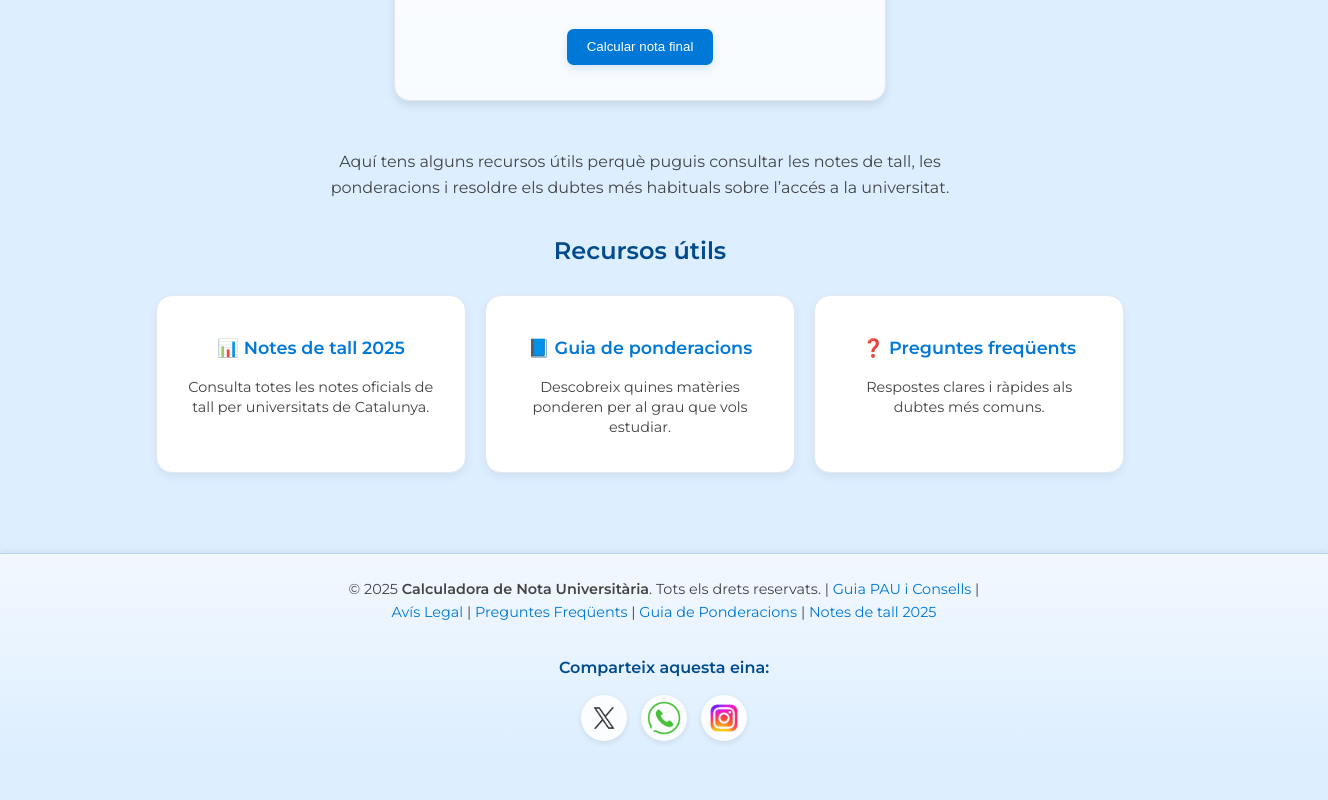
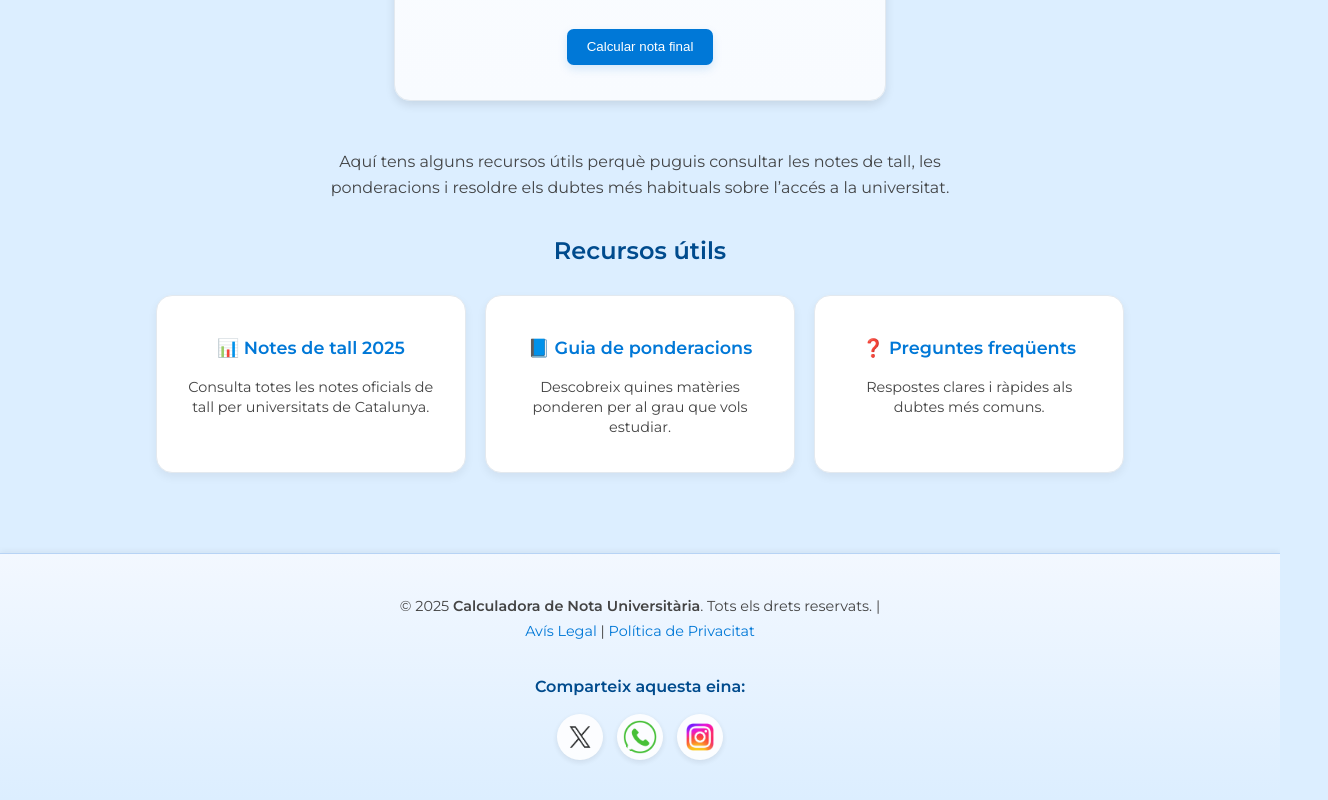
Before and after one commit to atlas-880/calculadora_PAU, a plain HTML site: page index.html in a window 1280 px wide. Shown: the part 994-1794 px from the top of the page, 1328 px wide, since content can reach past the window. Before the commit the page ends 1759 px from the top, so only its background shows below. Drawn offline with Linux system fonts and the light colour scheme.

Commit message:
version 2

```diff
--- a/index.html
+++ b/index.html
@@ -105,15 +105,15 @@
 
 <footer>
   <div class="footer-content">
-    <p class="copyright">
-      &copy; 2025 <strong>Calculadora de Nota Universitària</strong>.
-      Tots els drets reservats.
-      | <a href="contingut-extra.html" class="footer-link">Guia PAU i Consells</a>
-      | <a href="avis-legal.html" class="footer-link">Avís Legal</a>
-      | <a href="faq.html" class="footer-link">Preguntes Freqüents</a>
-      | <a href="ponderacions.html" class="footer-link">Guia de Ponderacions</a>
-      | <a href="notes-tall-2025.html" class="footer-link">Notes de tall 2025</a>
-    </p>
+   <p class="copyright">
+  &copy; 2025 <strong>Calculadora de Nota Universitària</strong>.
+  Tots els drets reservats.
+  | <span class="links-legals">
+      <a href="avis-legal.html" class="footer-link">Avís Legal</a>
+      | <a href="politica-privacitat.html" class="footer-link">Política de Privacitat</a>
+    </span>
+</p>
+
 
     <section class="social-section" aria-label="Xarxes socials">
       <h4>Comparteix aquesta eina:</h4>
--- a/style.css
+++ b/style.css
@@ -178,7 +178,7 @@ footer {
   width: 100%;
   background: linear-gradient(180deg, #f3f8ff 0%, #dceeff 100%);
   border-top: 1px solid #b7d3f5;
-  padding: 1.5em;
+  padding: 2.5em 0;
   margin-top: 5em;
   text-align: center;
   color: #333;
@@ -186,20 +186,23 @@ footer {
 }
 
 .footer-content {
-  max-width: 702px;
+  max-width: 600px;
   margin: 0 auto;
   display: flex;
   flex-direction: column;
   align-items: center;
   gap: 1.5em;
+  width: 100%;
+  padding: 0 1.2rem;
 }
 
 .copyright {
   font-size: 0.9em;
   color: #444;
-  line-height: 1.6;
+  line-height: 1.7;
   margin: 0 auto;
-  max-width: 90%;
+  max-width: 100%;
+  text-align: center;
 }
 
 .footer-link {
@@ -233,6 +236,7 @@ footer {
   justify-content: center;
   align-items: center;
   gap: 0.9em;
+  flex-wrap: wrap;
 }
 
 .social-icon {
@@ -430,3 +434,6 @@ body.legal-page {
   color: #333;
   opacity: 0.95;
 }
+.links-legals {
+  white-space: nowrap;
+}
```
